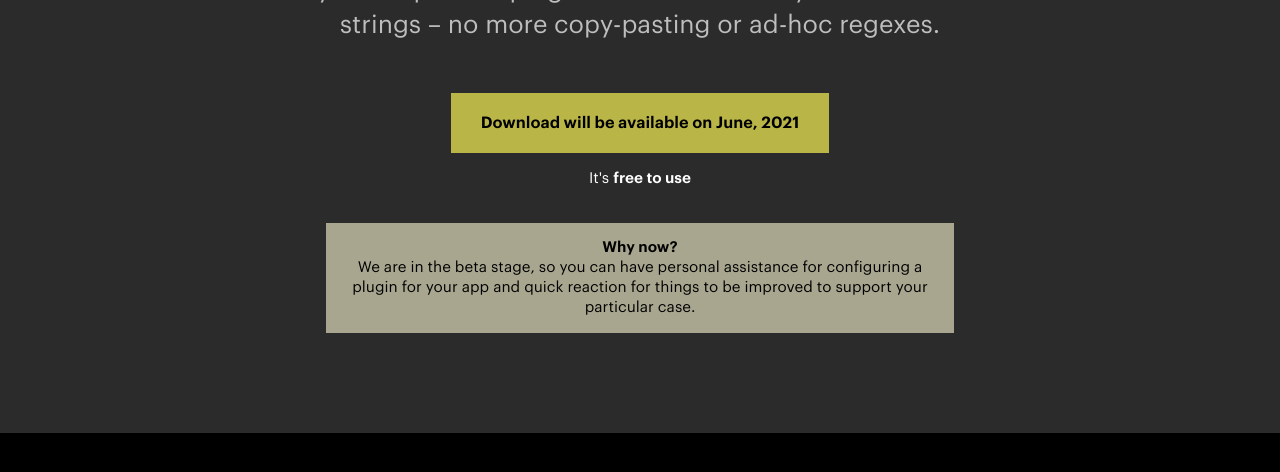
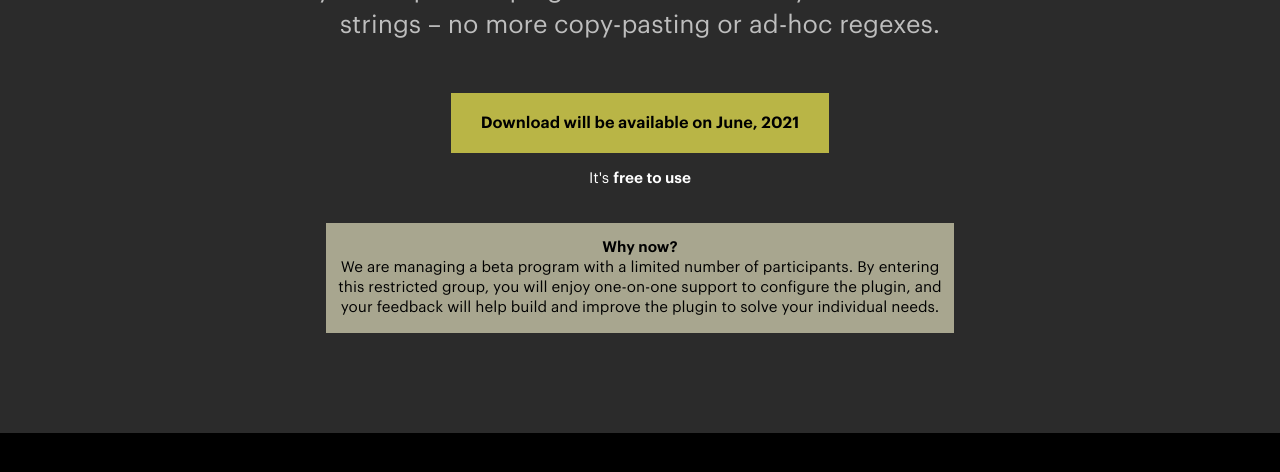
Before and after one commit to lokalise/i18n-ally-jetbrains-docs, a Jekyll site: the page built from index.html, in a window 1280 px wide and 900 px high, scrolled down 407 px, cut to the strip 0-559 px from the top of the window. Shown: the top 472 px of the strip. Built offline with Jekyll 4.4.1, drawn with Linux system fonts in a browser that asks for light colours; a script that is not in the unit is left out.

Commit message:
Content updates from Lokalise UI

```diff
--- a/_data/index.yml
+++ b/_data/index.yml
@@ -1,88 +1,95 @@
+---
 maintained: Maintained by
 navigation:
-  - title: Documentation
-    url: "/documentation"
-
+- title: Documentation
+  url: /documentation
 hero:
   title: A free plugin for PHP internationalization
-  subtitle: i18n Ally is a PhpStorm plugin that automatically extracts hardcoded strings – no more copy-pasting or ad-hoc regexes.
+  subtitle: i18n Ally is a PhpStorm plugin that automatically extracts hardcoded strings
+    – no more copy-pasting or ad-hoc regexes.
   button: Download will be available on June, 2021
-  footnote: "It's <strong>free to use</strong>"
+  footnote: It's <strong>free to use</strong>
   why_title: Why now?
-  why_text: We are in the beta stage, so you can have personal assistance for configuring a plugin for your app and quick reaction for things to be improved to support your particular case.
-
+  why_text: We are managing a beta program with a limited number of participants.
+    By entering this restricted group, you will enjoy one-on-one support to configure
+    the plugin, and your feedback will help build and improve the plugin to solve
+    your individual needs.
 configuration:
-  title: "Plug and play configuration"
+  title: Plug and play configuration
   items:
-    - "laravel.svg"
-    - "yii.svg"
-    - "symfony.svg"
-
+  - laravel.svg
+  - yii.svg
+  - symfony.svg
 supports:
-  title: "Supports custom PHP projects"
-
+  title: Supports custom PHP projects
 ways:
-  title: "Free up time for things that matter"
+  title: Free up time for things that matter
   regular: The regular way
   ally: Automated with i18n Ally
   controlRegular: The regular way
   controlAlly: With i18n Ally
-
 quotes:
-  - text: Lokalise has turned a task we were dreading into an absolute pleasure. Great platform, intuitive UX, powerful API. The automatic text recognition for screenshots has been a lifesaver, and over-the-air updates are the icing on the cake.”
-    name: Alexander Makarov
-    role: Chief Mobile Officer
-    logo: "quote-yii.svg"
-  - text: Lokalise has turned a task we were dreading into an absolute pleasure. Great platform, intuitive UX, powerful API. The automatic text recognition for screenshots has been a lifesaver, and over-the-air updates are the icing on the cake.”
-    name: Alexander Makarov
-    role: Chief Mobile Officer
-    logo: "quote-joli.svg"
-
+- text: Lokalise has turned a task we were dreading into an absolute pleasure. Great
+    platform, intuitive UX, powerful API. The automatic text recognition for screenshots
+    has been a lifesaver, and over-the-air updates are the icing on the cake.”
+  name: Alexander Makarov
+  role: Chief Mobile Officer
+  logo: quote-yii.svg
+- text: Lokalise has turned a task we were dreading into an absolute pleasure. Great
+    platform, intuitive UX, powerful API. The automatic text recognition for screenshots
+    has been a lifesaver, and over-the-air updates are the icing on the cake.”
+  name: Alexander Makarov
+  role: Chief Mobile Officer
+  logo: quote-joli.svg
 features:
-  title: "Features"
+  title: Features
   items:
-    - title: "Extract hardcoded strings all at once"
-      image: "/assets/feature-01.png"
-    - title: "Detect missing strings in the whole project, folder or file"
-      image: "/assets/feature-02.png"
-    - title: "Spot hardcoded string in editor"
-      image: "/assets/feature-03.png"
-    - title: "Extract hardcoded strings one by one"
-      image: "/assets/feature-04.png"
-    - title: "Jump from the editor to the language file"
-      image: "/assets/feature-05.png"
-    - title: "Rename keys and placeholders in the editor"
-      image: "/assets/feature-06.png"
-
+  - title: Extract hardcoded strings all at once
+    image: /assets/feature-01.png
+  - title: Detect missing strings in the whole project, folder or file
+    image: /assets/feature-02.png
+  - title: Spot hardcoded string in editor
+    image: /assets/feature-03.png
+  - title: Extract hardcoded strings one by one
+    image: /assets/feature-04.png
+  - title: Jump from the editor to the language file
+    image: /assets/feature-05.png
+  - title: Rename keys and placeholders in the editor
+    image: /assets/feature-06.png
 plugins:
-  title: "How the plugin works"
+  title: How the plugin works
   items:
-    - title: "Scan for hardcoded strings"
-      text: "Go into Tools > “Run i18n Ally inspections...” to find hardcoded strings in the project, folder or particular file."
-      image: "/assets/plugin-01.png"
-    - title: "Extract matches"
-      text: "Highlight “Toggle menu” text and make it consistent in before/after in different files and drive attention to the same place in source code that was changed"
-      image: "/assets/plugin-02.png"
-
+  - title: Scan for hardcoded strings
+    text: Go into Tools > “Run i18n Ally inspections...” to find hardcoded strings
+      in the project, folder or particular file.
+    image: /assets/plugin-01.png
+  - title: Extract matches
+    text: Highlight “Toggle menu” text and make it consistent in before/after in different
+      files and drive attention to the same place in source code that was changed
+    image: /assets/plugin-02.png
 help:
-  title: "How to help?"
-  text: "Contribute settings for different frameworks"
+  title: How to help?
+  text: Contribute settings for different frameworks
   list:
-    - Functions to scan for hardcoded strings
-    - Folders to scan and to ignore
-    - Configure translation function
+  - Functions to scan for hardcoded strings
+  - Folders to scan and to ignore
+  - Configure translation function
   button: Review existing defaults
-
 faq:
-  title: "Frequently asked questions"
+  title: Frequently asked questions
   items:
-    - title: "How complex is the configuration?"
-      text: "It's automated. Open the project and the plugin will configure everything automatically."
-    - title: "Will it support my custom project?"
-      text: "Yes. The plugin provides flexible manual configuration options."
-    - title: "Is it possible that the plugin will break my code and I won't see it?"
-      text: "Don’t worry – the plugin will not mess up the changes in git and comes with full Undo support."
-    - title: "I work only on a subset of the project, would the plugin apply to the whole project?"
-      text: "The plugin can be pointed to work on only a small subset of your app."
-    - title: "My colleagues are using VS Code, do you support them?"
-      text: "Yes, but it works a little differently than it does for PhpStorm. <a href=\"https://marketplace.visualstudio.com/items?itemName=lokalise.i18n-ally\">Check the extension out at VS Code Marketplace</a>."
+  - title: How complex is the configuration?
+    text: It's automated. Open the project and the plugin will configure everything
+      automatically.
+  - title: Will it support my custom project?
+    text: Yes. The plugin provides flexible manual configuration options.
+  - title: Is it possible that the plugin will break my code and I won't see it?
+    text: Don’t worry – the plugin will not mess up the changes in git and comes with
+      full Undo support.
+  - title: I work only on a subset of the project, would the plugin apply to the whole
+      project?
+    text: The plugin can be pointed to work on only a small subset of your app.
+  - title: My colleagues are using VS Code, do you support them?
+    text: Yes, but it works a little differently than it does for PhpStorm. <a href="https://marketplace.visualstudio.com/items?itemName=lokalise.i18n-ally">Check
+      the extension out at VS Code Marketplace</a>.
+...
```
